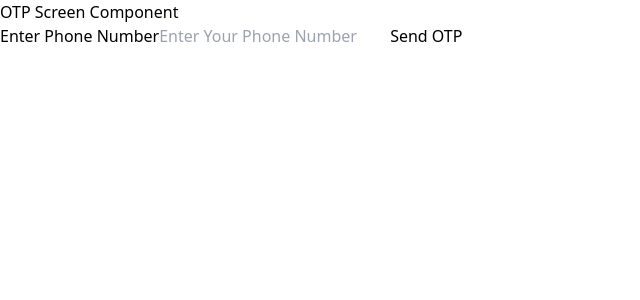
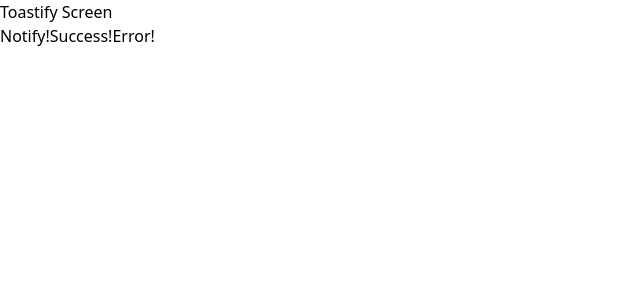
Before and after one commit to ahmedashfaq850/React-js, a React (Vite) app: page / in a window 1280 px wide. Shown: the top 300 px of the page, without its empty margins (0-640 px from the left). Built offline with nearby package versions, Linux system fonts and the light colour scheme.

Commit message:
add-react-toastify-component

```diff
--- a/package.json
+++ b/package.json
@@ -11,7 +11,8 @@
   },
   "dependencies": {
     "react": "^18.2.0",
-    "react-dom": "^18.2.0"
+    "react-dom": "^18.2.0",
+    "react-toastify": "^10.0.4"
   },
   "devDependencies": {
     "@types/react": "^18.2.43",
--- a/src/App.tsx
+++ b/src/App.tsx
@@ -1,9 +1,10 @@
-import OtpScreen from "./components/OtpScreen";
+import Toastify from "./components/Toastify";
+
 
 
 const App = () => {
-  return <div className="flex  items-center h-full flex-col">
-    <OtpScreen />
+  return <div className="flex items-center justify-center h-full flex-col">
+    <Toastify />
   </div>;
 };
 
--- /dev/null
+++ b/src/components/Toastify.tsx
@@ -0,0 +1,45 @@
+import { toast } from "react-toastify";
+import "react-toastify/dist/ReactToastify.css";
+
+const Toastify = () => {
+  const Icon = "🚀";
+  const notify = () =>
+    toast.warning("You can provide any string", {
+      icon: () => Icon,
+    });
+
+  const success = () =>
+    toast.success("Success Notification", {
+      icon: () => "🌟",
+    });
+
+  const error = () =>
+    toast.error("Error Notification", {
+      icon: () => "❌",
+    });
+  return (
+    <>
+      <div>Toastify Screen</div>
+      <button
+        className="bg-orange-300 px-10 py-2 rounded-full my-3"
+        onClick={notify}
+      >
+        Notify!
+      </button>
+      <button
+        className="bg-green-300 px-10 py-2 rounded-full my-3"
+        onClick={success}
+      >
+        Success!
+      </button>
+      <button
+        className="bg-red-300 px-10 py-2 rounded-full my-3"
+        onClick={error}
+      >
+        Error!
+      </button>
+    </>
+  );
+};
+
+export default Toastify;
--- a/src/main.tsx
+++ b/src/main.tsx
@@ -2,9 +2,12 @@
 import ReactDOM from 'react-dom/client'
 import App from './App.tsx'
 import './index.css'
+import { ToastContainer } from 'react-toastify';
+
 
 ReactDOM.createRoot(document.getElementById('root')!).render(
   <React.StrictMode>
     <App />
+    <ToastContainer />
   </React.StrictMode>,
 )
```
Also changed, not shown: 1 other file (tests, documents, lock files or other folders).
